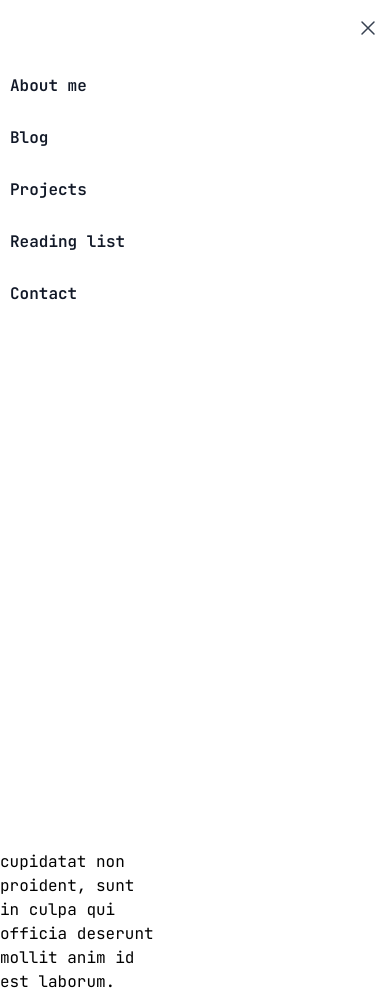
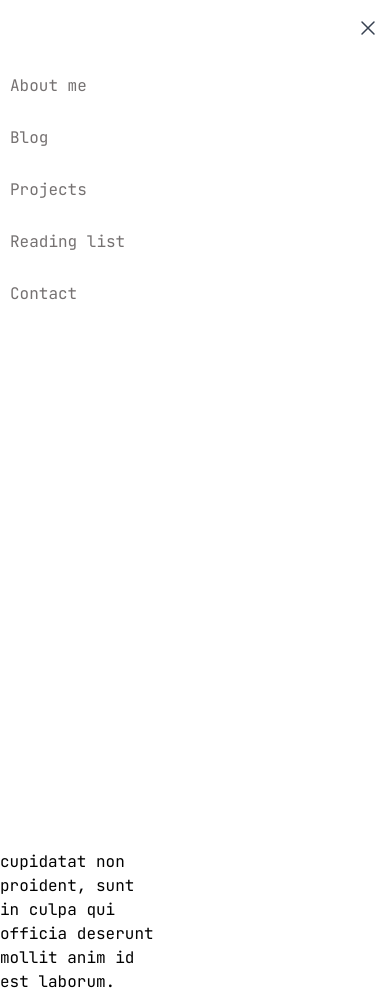
Before and after one commit to StijnvdW/personal-site, an Astro site: page / in a window 390 px wide. Both pictures are taken after a click on the button "Open main menu". Built offline with nearby package versions, Linux system fonts and the light colour scheme; Astro itself is replaced by a stand-in of ours.

Commit message:
Fix colors on mobile.

```diff
--- a/src/components/Navigation.astro
+++ b/src/components/Navigation.astro
@@ -47,12 +47,12 @@ const currentPath = pathname.slice(1);
             </div>
             <div class="mt-6 flow-root">
                 <div class="-my-6 divide-y divide-gray-500/10">
-                    <div class="space-y-2 py-6">
-                        <a href="/" class="-mx-3 block rounded-lg px-3 py-2 text-base/7 font-semibold text-gray-900 hover:bg-gray-50">About me</a>
-                        <a href="/blog" class="-mx-3 block rounded-lg px-3 py-2 text-base/7 font-semibold text-gray-900 hover:bg-gray-50">Blog</a>
-                        <a href="#" class="-mx-3 block rounded-lg px-3 py-2 text-base/7 font-semibold text-gray-900 hover:bg-gray-50">Projects</a>
-                        <a href="#" class="-mx-3 block rounded-lg px-3 py-2 text-base/7 font-semibold text-gray-900 hover:bg-gray-50">Reading list</a>
-                        <a href="/contact" class="-mx-3 block rounded-lg px-3 py-2 text-base/7 font-semibold text-gray-900 hover:bg-gray-50">Contact</a>
+                    <div class="space-y-2 py-6 nav-items">
+                        <a href="/" class="-mx-3 block rounded-lg px-3 py-2 text-base/7 hover:bg-gray-50 nav-item" >About me</a>
+                        <a href="/blog" class="-mx-3 block rounded-lg px-3 py-2 text-base/7 hover:bg-gray-50 nav-item">Blog</a>
+                        <a href="#" class="-mx-3 block rounded-lg px-3 py-2 text-base/7 hover:bg-gray-50 nav-item">Projects</a>
+                        <a href="#" class="-mx-3 block rounded-lg px-3 py-2 text-base/7 hover:bg-gray-50">Reading list</a>
+                        <a href="/contact" class="-mx-3 block rounded-lg px-3 py-2 text-base/7 hover:bg-gray-50">Contact</a>
                     </div>
                 </div>
             </div>
```
